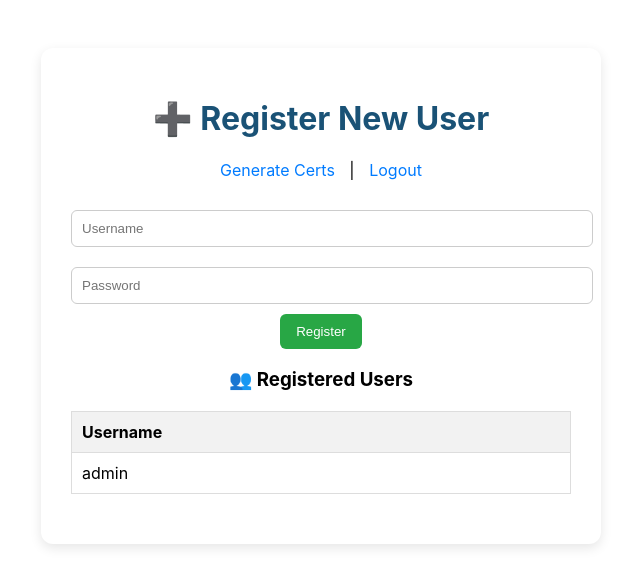
After one commit to Afonime-Excel123/certificate-generator, a Flask app: page /register in a window 1280 px wide. The commit adds this page. Shown: the top 587 px of the page, without its empty margins (319-959 px from the left). Run offline with Flask 3, Linux system fonts and the light colour scheme; the visitor is signed in with stand-in values (Sample User, id 1).

Commit message:
Add login (admin/superkey) + register users

```diff
--- a/app.py
+++ b/app.py
@@ -1,23 +1,40 @@
 # app.py
+from flask import Flask, render_template, request, flash, send_file, session, redirect
 import os
 from werkzeug.utils import secure_filename
 import zipfile
 import io
-from flask import Flask, render_template, request, flash, redirect, url_for, send_file
 
 app = Flask(__name__)
-app.secret_key = "siwes2025"
+app.secret_key = "siwes2025"  # Needed for sessions
+
+# -----------------------------
+# Hardcoded Admin & Users DB
+# -----------------------------
+USERS = {
+    "admin": "superkey"  # Admin with your requested password
+}
+
 app.config['UPLOAD_FOLDER'] = 'uploads/excel'
 os.makedirs(app.config['UPLOAD_FOLDER'], exist_ok=True)
 
 ALLOWED_EXTENSIONS = {'xlsx'}
 
+
 def allowed_file(filename):
     return '.' in filename and filename.rsplit('.', 1)[1].lower() in ALLOWED_EXTENSIONS
 
 
-@app.route("/long", methods=["GET", "POST"])
-def long_gen():
+# 🔐 Protect all routes except login
+@app.before_request
+def require_login():
+    if 'username' not in session and request.endpoint != 'login':
+        return redirect('/login')
+
+
+# 🖥️ Main Certificate Page (formerly /long)
+@app.route("/", methods=["GET", "POST"])
+def index():
     if request.method == "POST":
         if 'excel' not in request.files:
             flash("❌ No file selected.")
@@ -58,94 +75,71 @@ def long_gen():
             for err in result.get("errors", []):
                 flash(f"⚠️ {err}", "warning")
 
-        # Create ZIP in memory
+        # Create ZIP to download
         zip_buffer = io.BytesIO()
         output_dir = os.path.join(os.getcwd(), "generated_certificates")
-        with zipfile.ZipFile(zip_buffer, 'w', zipfile.ZIP_DEFLATED) as zip_file:
+        with zipfile.ZipFile(zip_buffer, 'w', zipfile.ZIP_DEFLATED) as zipf:
             for f in os.listdir(output_dir):
                 file_path = os.path.join(output_dir, f)
                 if os.path.isfile(file_path):
-                    zip_file.write(file_path, f)
+                    zipf.write(file_path, f)
+        zip_buffer.seek(0)
 
-        zip_buffer.seek(0)
-        generated_count = len(result.get("generated", []))
-        zip_filename = f"long_certificates_{generated_count}.zip"
-
-        flash(f"✅ Generated {generated_count} long certificates!", "success")
+        count = len(result.get("generated", []))
+        flash(f"✅ Generated {count} certificates!", "success")
         return send_file(
             zip_buffer,
             as_attachment=True,
-            download_name=zip_filename,
+            download_name=f"certificates_{count}.zip",
             mimetype="application/zip"
         )
 
     return render_template("long.html")
 
 
-@app.route("/short", methods=["GET", "POST"])
-def short_gen():
+# 🔐 Login Route
+@app.route("/login", methods=["GET", "POST"])
+def login():
     if request.method == "POST":
-        if 'excel' not in request.files:
-            flash("❌ No file selected.")
-            return redirect(request.url)
-        file = request.files['excel']
-        if file.filename == '':
-            flash("❌ No file selected.")
-            return redirect(request.url)
-        if not allowed_file(file.filename):
-            flash("❌ Please upload a valid .xlsx file.")
-            return redirect(request.url)
+        username = request.form.get("username")
+        password = request.form.get("password")
+        if username in USERS and USERS[username] == password:
+            session['username'] = username
+            flash("✅ Logged in successfully!", "success")
+            return redirect("/")
+        else:
+            flash("❌ Invalid credentials.", "error")
+    return render_template("login.html")
 
-        filename = secure_filename(file.filename)
-        excel_path = os.path.join(app.config['UPLOAD_FOLDER'], filename)
-        file.save(excel_path)
 
-        template_key = request.form.get('template')
-        if template_key == 'template3':
-            template_path = 'static/Template3.jpg'
-        elif template_key == 'template4':
-            template_path = 'static/Template4.jpg'
-        elif template_key == 'template1':
-            template_path = 'static/Template1.jpeg'
-        elif template_key == 'template5':
-            template_path = 'static/Template5.jpeg'
-        elif template_key == 'template6':
-            template_path = 'static/Template6.jpeg'
+# 🧑‍💼 Register New User (Admin Only)
+@app.route("/register", methods=["GET", "POST"])
+def register():
+    if session.get("username") != "admin":
+        flash("⚠️ Admin access required.", "warning")
+        return redirect("/")
+
+    if request.method == "POST":
+        username = request.form.get("username")
+        password = request.form.get("password")
+        if not username or not password:
+            flash("❌ Fill all fields.", "error")
+        elif username in USERS:
+            flash(f"⚠️ User '{username}' already exists.", "warning")
         else:
-            flash("❌ Please select a template.")
-            return redirect(request.url)
+            USERS[username] = password
+            flash(f"✅ User '{username}' created!", "success")
+            return redirect("/register")
 
-        from generator_short import generate_certificates
-        result = generate_certificates(excel_path, template_path)
+    return render_template("register.html", users=USERS)
 
-        if result.get("error"):
-            flash(f"❌ Error: {result['error']}", "error")
-        else:
-            for err in result.get("errors", []):
-                flash(f"⚠️ {err}", "warning")
 
-        # Create ZIP in memory
-        zip_buffer = io.BytesIO()
-        output_dir = os.path.join(os.getcwd(), "generated_certificates")
-        with zipfile.ZipFile(zip_buffer, 'w', zipfile.ZIP_DEFLATED) as zip_file:
-            for f in os.listdir(output_dir):
-                file_path = os.path.join(output_dir, f)
-                if os.path.isfile(file_path):
-                    zip_file.write(file_path, f)
-
-        zip_buffer.seek(0)
-        generated_count = len(result.get("generated", []))
-        zip_filename = f"short_certificates_{generated_count}.zip"
-
-        flash(f"✅ Generated {generated_count} short certificates!", "success")
-        return send_file(
-            zip_buffer,
-            as_attachment=True,
-            download_name=zip_filename,
-            mimetype="application/zip"
-        )
-
-    return render_template("short.html")
+# 🚪 Logout
+@app.route("/logout")
+def logout():
+    username = session.pop("username", None)
+    flash(f"👋 {username}, logged out.", "info")
+    return redirect("/login")
 
 
 if __name__ == "__main__":
--- /dev/null
+++ b/templates/register.html
@@ -0,0 +1,55 @@
+<!-- templates/register.html -->
+<!DOCTYPE html>
+<html>
+<head>
+  <title>Register User</title>
+  <style>
+    body { font-family: -apple-system, sans-serif; padding: 40px; text-align: center; }
+    .container { max-width: 500px; margin: auto; background: white; padding: 30px; border-radius: 12px; box-shadow: 0 4px 12px rgba(0,0,0,0.1); }
+    h1 { color: #1a5276; }
+    table { width: 100%; border-collapse: collapse; margin: 20px 0; }
+    th, td { padding: 10px; text-align: left; border: 1px solid #ddd; }
+    th { background: #f2f2f2; }
+    input[type="text"], input[type="password"] { width: 100%; padding: 10px; margin: 10px 0; border: 1px solid #ccc; border-radius: 6px; }
+    button { padding: 10px 16px; background: #28a745; color: white; border: none; border-radius: 6px; cursor: pointer; }
+    .nav { margin-bottom: 20px; }
+    .nav a { margin: 0 10px; text-decoration: none; color: #007BFF; }
+    .flash { padding: 10px; margin: 15px 0; border-radius: 6px; }
+    .success { background: #d4edda; color: #155724; }
+    .warning { background: #fff3cd; color: #856404; }
+    .error { background: #f8d7da; color: #721c24; }
+  </style>
+</head>
+<body>
+  <div class="container">
+    <h1>➕ Register New User</h1>
+
+    <div class="nav">
+      <a href="/">Generate Certs</a> |
+      <a href="/logout">Logout</a>
+    </div>
+
+    <form method="POST">
+      <input type="text" name="username" placeholder="Username" required />
+      <input type="password" name="password" placeholder="Password" required />
+      <button type="submit">Register</button>
+    </form>
+
+    <h3>👥 Registered Users</h3>
+    <table>
+      <tr><th>Username</th></tr>
+      {% for user in users %}
+      <tr><td>{{ user }}</td></tr>
+      {% endfor %}
+    </table>
+
+    {% with messages = get_flashed_messages(with_categories=true) %}
+      {% if messages %}
+        {% for category, msg in messages %}
+          <div class="flash {{ category }}">{{ msg }}</div>
+        {% endfor %}
+      {% endif %}
+    {% endwith %}
+  </div>
+</body>
+</html>
```
Also changed, not shown: templates/login.html (added, +36 -0 lines), templates/long.html (+13 -6 lines).
